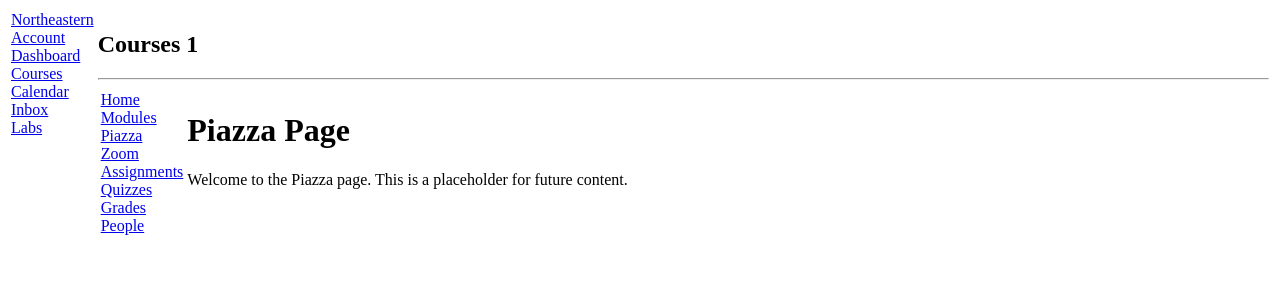
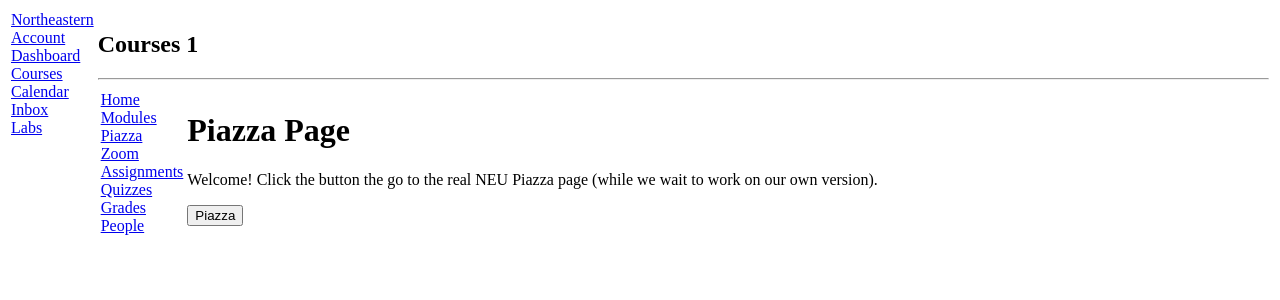
Before and after one commit to ellapitts/kambaz-next-js, a Next.js app: page /Courses/1/Piazza in a window 1280 px wide. Shown: the top 300 px of the page. Built offline with nearby package versions, Linux system fonts and the light colour scheme.

Commit message:
Fixed the Piazza page to go to real Piazza (for now)

```diff
--- a/src/app/(Kambaz)/Courses/[cid]/Piazza/page.tsx
+++ b/src/app/(Kambaz)/Courses/[cid]/Piazza/page.tsx
@@ -1,10 +1,16 @@
+import Link from "next/link";
+
 export default function Piazza() {
   return (
     <div id="wd-piazza">
       <h1>Piazza Page</h1>
       <p>
-        Welcome to the Piazza page. This is a placeholder for future content.
+        Welcome! Click the button the go to the real NEU Piazza page (while we
+        wait to work on our own version).
       </p>
+      <Link href="https://piazza.com/northeastern" id="wd-course-piazza-link">
+        <button className="btn btn-primary">Piazza </button>
+      </Link>
     </div>
   );
 }
```
